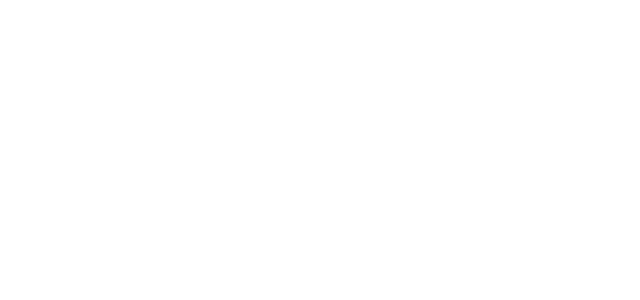
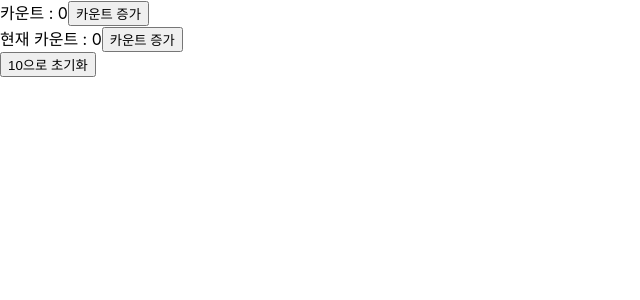
Before and after one commit to beetrbgus/do-it-example, a React (Create React App) app: page / in a window 1280 px wide. Shown: the top 300 px of the page, without its empty margins (0-640 px from the left). Built offline with nearby package versions, Linux system fonts and the light colour scheme.

Commit message:
feat - 버튼 클릭시 state를 관리해 숫자 오르는 것 보여주기

```diff
--- a/src/03/Count.jsx
+++ b/src/03/Count.jsx
@@ -3,15 +3,16 @@
 class Count extends Component {
   constructor(props) {
     super(props);
+    console.log(props);
     this.state = {
-      count: 0,
+      count: props.count, // 초기값 프로퍼티에서 전달 된 값으로 설정
     };
     this.increaseCount = this.increaseCount.bind(this);
   }
 
   increaseCount() {
-    this.setState((prevState) => ({
-      count: prevState.count + 1,
+    this.setState(({ count }) => ({
+      count: count + 1,
     }));
   }
   render() {
--- /dev/null
+++ b/src/03/NewCounter.jsx
@@ -0,0 +1,34 @@
+import React, { Component } from 'react';
+
+class NewCounter extends Component {
+  constructor(props) {
+    super(props);
+    this.state = {};
+    this.increaseCount = this.increaseCount.bind(this);
+  }
+
+  static getDerivedStateFromProps(props, state) {
+    const { count } = props;
+    return {
+      count,
+      newCount: count === state.count ? state.newCount : count, // 프로퍼티 변경 X = 기존 state
+    };
+  }
+
+  increaseCount() {
+    this.setState(({ newCount }) => ({
+      newCount: newCount + 1,
+    }));
+  }
+
+  render() {
+    return (
+      <div>
+        현재 카운트 : {this.state.newCount}
+        <button onClick={this.increaseCount}> 카운트 증가</button>
+      </div>
+    );
+  }
+}
+
+export default NewCounter;
--- a/src/App.js
+++ b/src/App.js
@@ -8,13 +8,27 @@
 import ForceUpdateExample from './03/ForceUpdateExample';
 import Count from './03/Count';
 import LifecycleExample from './03/LifecycleExample';
+import NewCounter from './03/NewCounter';
 
 class App extends React.Component {
+  constructor(props) {
+    super(props);
+    this.state = {count : 0};
+    this.resetCount = this.resetCount.bind(this);
+
+  }
+  resetCount() {
+    this.setState(({count}) => ({count: count + 10}));
+  }
+
   render() {
     return (
       <div className="body">
-        <LifecycleExample/>
+        <div><Count count={this.state.count}/></div>
+        <div><NewCounter count={this.state.count}/></div>
+        <button onClick={this.resetCount}>{this.state.count + 10}으로 초기화</button>
       </div>
+
     );
   }
 }
```
